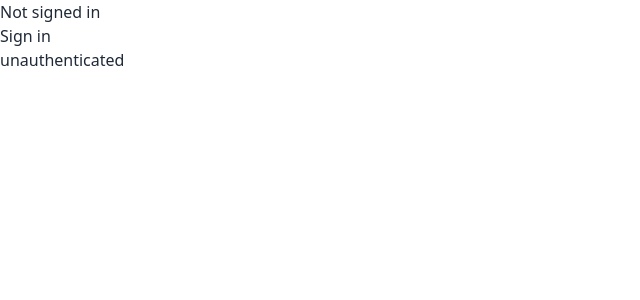
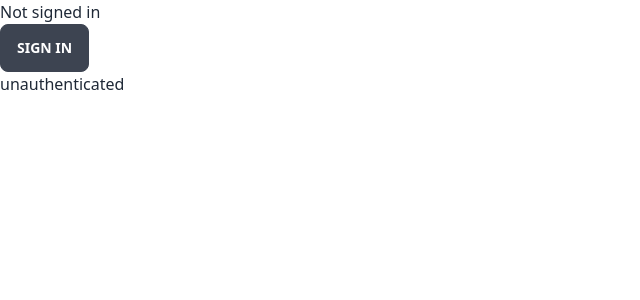
Before and after one commit to JeelRajodiya/brain-blitz, a Next.js app: page /components/LoginBtn in a window 1280 px wide. Shown: the top 300 px of the page, without its empty margins (0-640 px from the left). Built offline with nearby package versions, Linux system fonts and the light colour scheme; no server answers.

Commit message:
It is not working 😭

```diff
--- a/pages/components/LoginBtn.tsx
+++ b/pages/components/LoginBtn.tsx
@@ -15,7 +15,9 @@ export default function Component() {
 	return (
 		<>
 			Not signed in <br />
-			<button onClick={() => signIn()}>Sign in</button>
+			<button className="btn" onClick={() => signIn()}>
+				Sign in
+			</button>
 			<div>{session.status}</div>
 		</>
 	);
--- a/pages/index.tsx
+++ b/pages/index.tsx
@@ -7,7 +7,6 @@ export default function Home() {
 			<Head>
 				<title>Create Next App</title>
 			</Head>
-			<button className="btn">65</button>
 			<LoginBtn />
 		</div>
 	);
```
